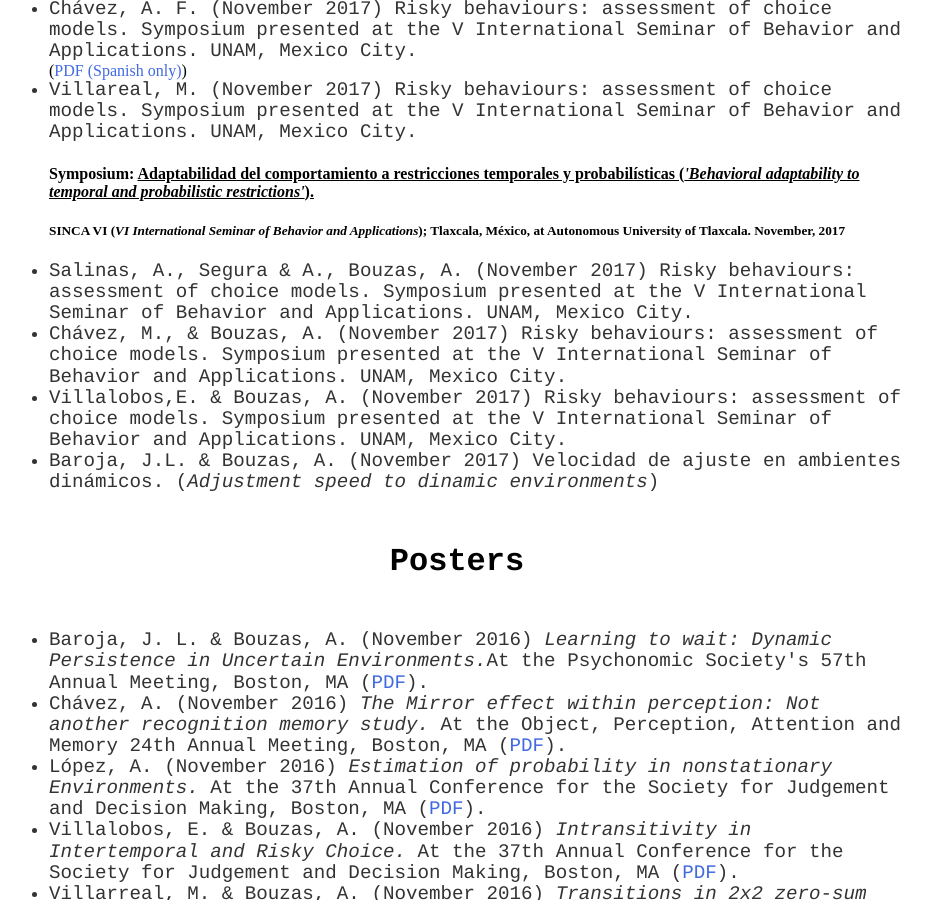
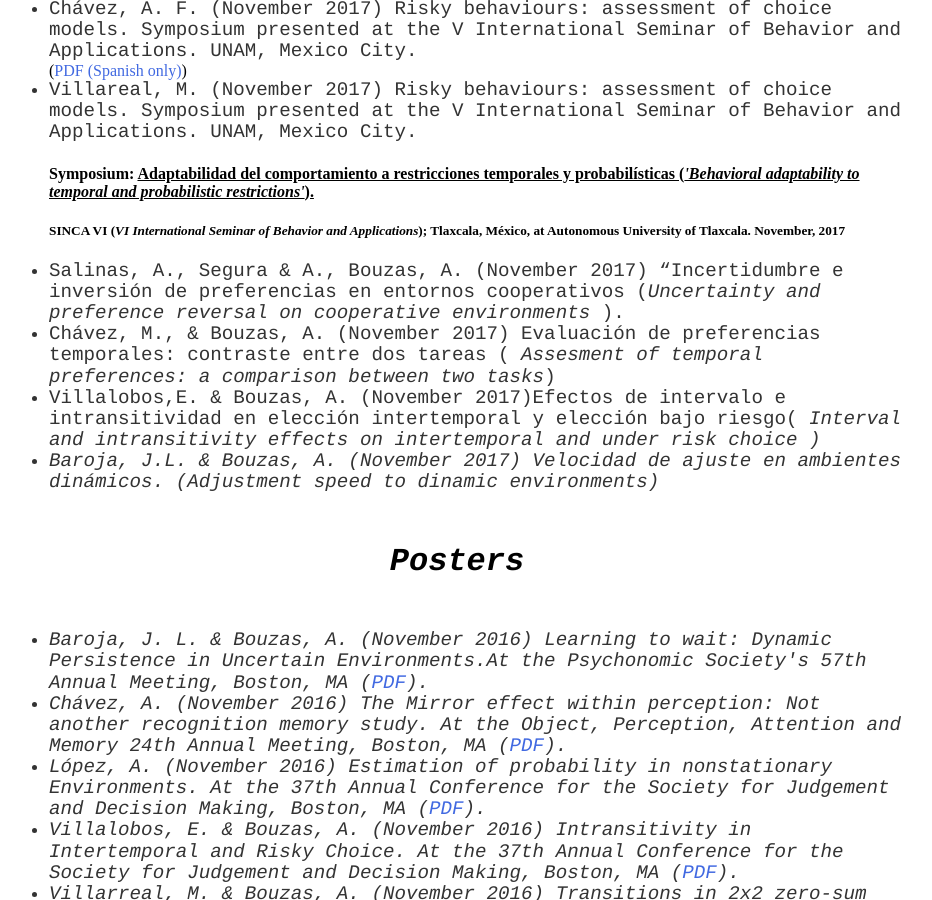
Before and after one commit to BouzasLab25/bouzaslab25.github.io, a Jekyll site: the page built from publications/index.html, in a window 1280 px wide and 900 px high, scrolled down 1689 px. Shown: the whole window, without its empty margins (183-1115 px from the left). Built offline with Jekyll 4.4.1, drawn with Linux system fonts in a browser that asks for light colours.

Commit message:
Update index.html

```diff
--- a/publications/index.html
+++ b/publications/index.html
@@ -50,9 +50,9 @@ title: Lab25 Publications
 	 	<li class='ho' >Villareal, M. (November 2017) Risky behaviours: assessment of choice models. Symposium presented at the V International Seminar of Behavior and Applications. UNAM, Mexico City.</li>
 	<h4> Symposium: <u> Adaptabilidad del comportamiento a restricciones temporales y probabilísticas (<i>'Behavioral adaptability to temporal and probabilistic restrictions'</i>). </u> </h4>
 	<h5> SINCA VI (<i>VI International Seminar of Behavior and Applications</i>); Tlaxcala, México, at Autonomous University of Tlaxcala. November, 2017 </h5>
-		<li class='ho' >Salinas, A., Segura & A., Bouzas, A.  (November 2017) Risky behaviours: assessment of choice models. Symposium presented at the V International Seminar of Behavior and Applications. UNAM, Mexico City.</li>
-	 	<li class='ho' >Chávez, M., & Bouzas, A.  (November 2017) Risky behaviours: assessment of choice models. Symposium presented at the V International Seminar of Behavior and Applications. UNAM, Mexico City.</li>
-	 	<li class='ho' >Villalobos,E. & Bouzas, A.  (November 2017) Risky behaviours: assessment of choice models. Symposium presented at the V International Seminar of Behavior and Applications. UNAM, Mexico City.</li>
+		<li class='ho' >Salinas, A., Segura & A., Bouzas, A.  (November 2017) “Incertidumbre e inversión de preferencias en entornos cooperativos (<i>Uncertainty and preference reversal on cooperative environments </i>).</li>
+	 	<li class='ho' >Chávez, M., & Bouzas, A.  (November 2017) Evaluación de preferencias temporales: contraste entre dos tareas (<i> Assesment of temporal preferences: a comparison between two tasks</i>) </li>
+	 	<li class='ho' >Villalobos,E. & Bouzas, A.  (November 2017)Efectos de intervalo e intransitividad en elección intertemporal y elección bajo riesgo(<i> Interval and intransitivity effects on intertemporal and under risk choice <i>) </li>
 	 	<li class='ho' >Baroja, J.L. & Bouzas, A.  (November 2017) Velocidad de ajuste en ambientes dinámicos. (<i>Adjustment speed to dinamic environments</i>)</li>
 
 	</ul>
```
